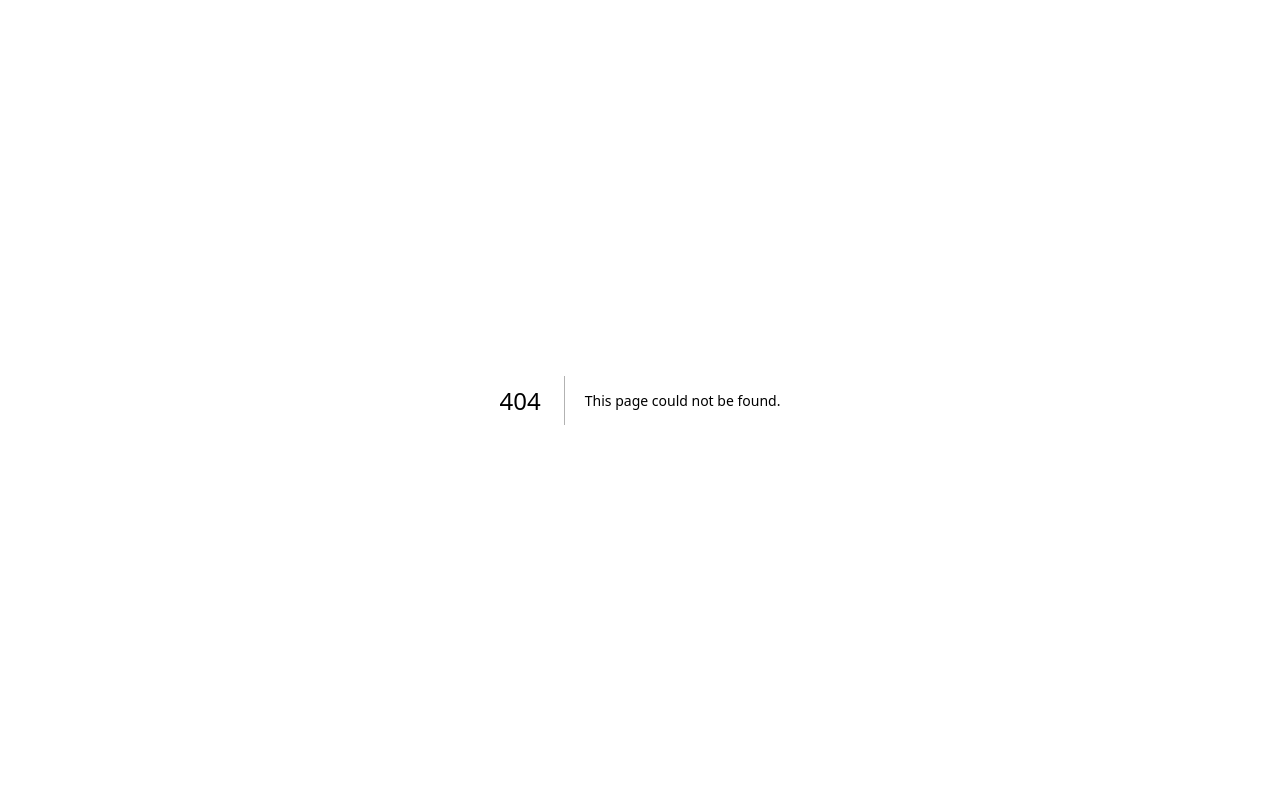
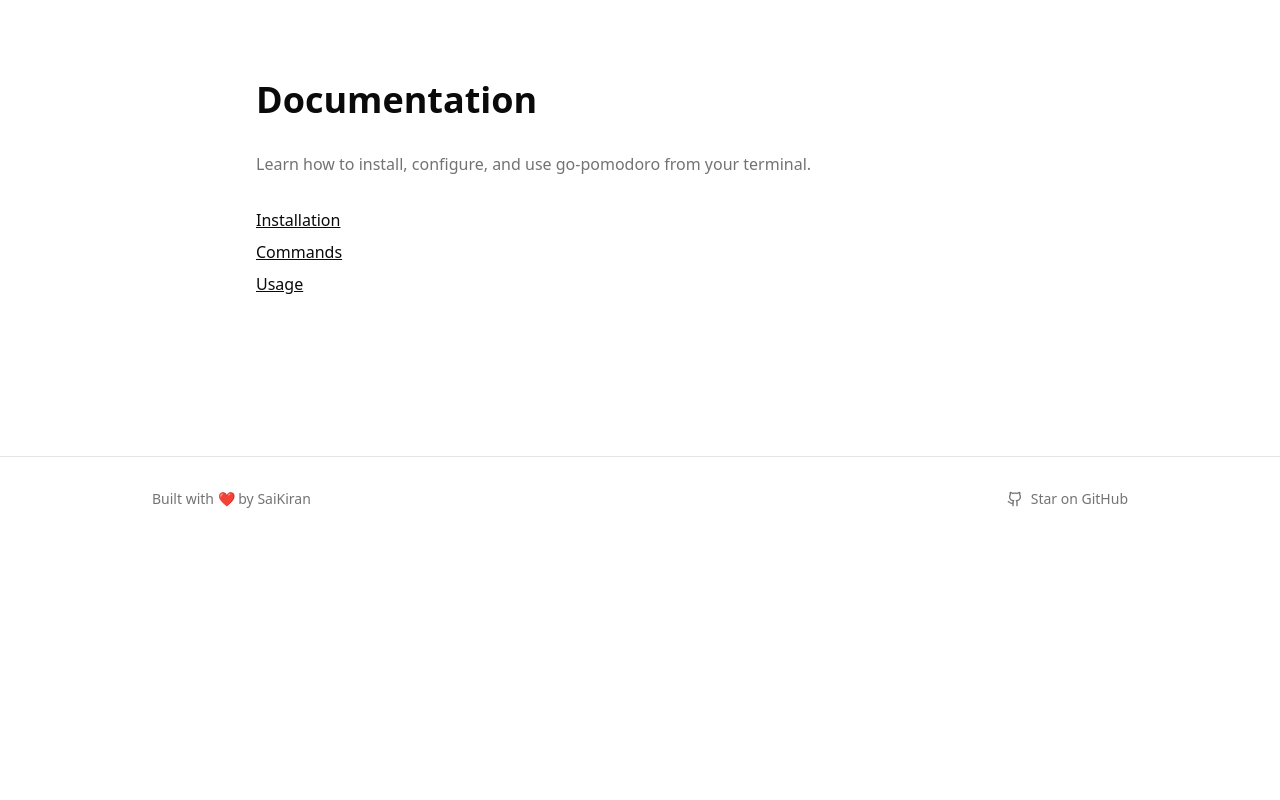
Before and after one commit to imSaikirann/go-pomodoro, a Next.js app in the folder website/: page /docs in a window 1280 px wide. Before the commit this address had no page. Shown: the top 800 px of the page. Built offline with nearby package versions, Linux system fonts and the light colour scheme.

Commit message:
feat: add  prodoct hunt

```diff
--- /dev/null
+++ b/website/app/docs/installation/page.tsx
@@ -0,0 +1,21 @@
+export default function Installation() {
+  return (
+    <div className="max-w-3xl mx-auto py-20 space-y-6">
+      <h1 className="text-3xl font-semibold">Installation</h1>
+
+      <h2 className="text-xl font-medium">Install via Go</h2>
+      <pre className="bg-muted rounded-xl p-4 text-sm">
+        <code>
+go install github.com/imSaikirann/go-pomodoro/cmd/pomodoro@latest
+        </code>
+      </pre>
+
+      <h2 className="text-xl font-medium">Run</h2>
+      <pre className="bg-muted rounded-xl p-4 text-sm">
+        <code>
+pomodoro start
+        </code>
+      </pre>
+    </div>
+  );
+}
--- /dev/null
+++ b/website/app/docs/page.tsx
@@ -0,0 +1,17 @@
+export default function DocsHome() {
+  return (
+    <div className="max-w-3xl mx-auto py-20 space-y-8">
+      <h1 className="text-4xl font-semibold">Documentation</h1>
+
+      <p className="text-muted-foreground">
+        Learn how to install, configure, and use go-pomodoro from your terminal.
+      </p>
+
+      <ul className="space-y-2">
+        <li><a href="/docs/installation" className="underline">Installation</a></li>
+        <li><a href="/docs/commands" className="underline">Commands</a></li>
+        <li><a href="/docs/usage" className="underline">Usage</a></li>
+      </ul>
+    </div>
+  );
+}
--- a/website/app/page.tsx
+++ b/website/app/page.tsx
@@ -47,8 +47,10 @@ export default function InstallPage() {
 
   return (
     <div className="min-h-screen bg-background px-6 py-20">
-      <main className="max-w-4xl mx-auto space-y-20">
 
+
+      <main className="max-w-4xl mx-auto space-y-20 flex flex-col items-center justify-center">
+       <a href="https://www.producthunt.com/products/go-pomodoro-cli?embed=true&amp;utm_source=badge-featured&amp;utm_medium=badge&amp;utm_campaign=badge-go-pomodoro-cli" target="_blank" rel="noopener noreferrer"><img alt="Go Pomodoro CLI - A minimal terminal Pomodoro timer with smart alerts | Product Hunt" width="250" height="54" src="https://api.producthunt.com/widgets/embed-image/v1/featured.svg?post_id=1075881&amp;theme=light&amp;t=1770558861574"/></a>
         {/* INTRO */}
 
 <section className="text-center space-y-6">
```
Also changed, not shown: website/app/docs/commands/page.tsx (added), website/app/docs/usage/page.tsx (added).
